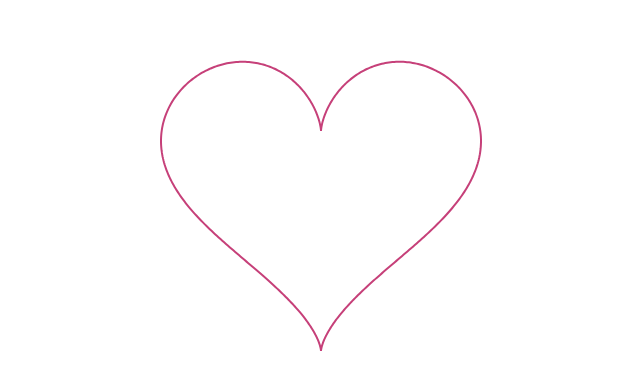
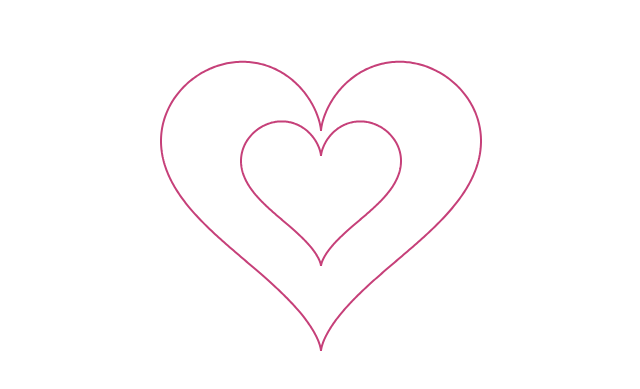
Before and after one commit to hao6516/canvas_test, a plain HTML site: page index.html in a window 1280 px wide. Shown: the part 225-614 px from the top of the page, without its empty margins (319-959 px from the left). Drawn offline with Linux system fonts and the light colour scheme.

Commit message:
feat:增加一个爱心

```diff
--- a/index.html
+++ b/index.html
@@ -67,11 +67,17 @@
         const { x, y } = drawHeart(t, 10);
         ctx.lineTo(x + canvas.width / 2, y + canvas.height / 2 + heartPosition);
       }
-
       // 结束路径并绘制
       ctx.stroke();
       ctx.closePath();
-
+      ctx.beginPath();
+      for (let t = 0; t < 2 * Math.PI; t += 0.01) {
+        const { x, y } = drawHeart(t, 5);
+        ctx.lineTo(x + canvas.width / 2, y + canvas.height / 2 + heartPosition);
+      }
+      // 结束路径并绘制
+      ctx.stroke();
+      ctx.closePath();
       // 请求下一帧动画
       requestAnimationFrame(animateHeart);
     }
```
